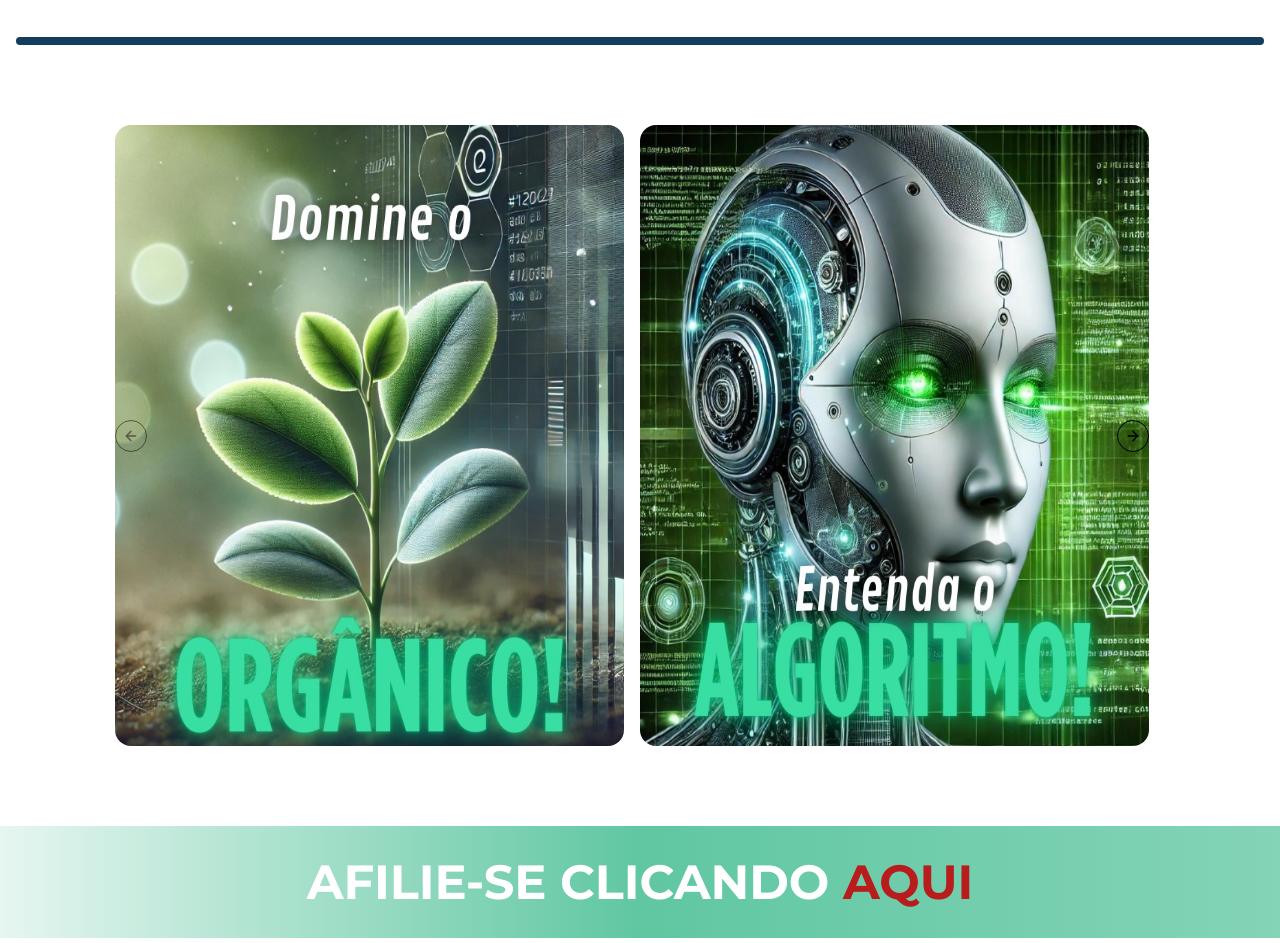
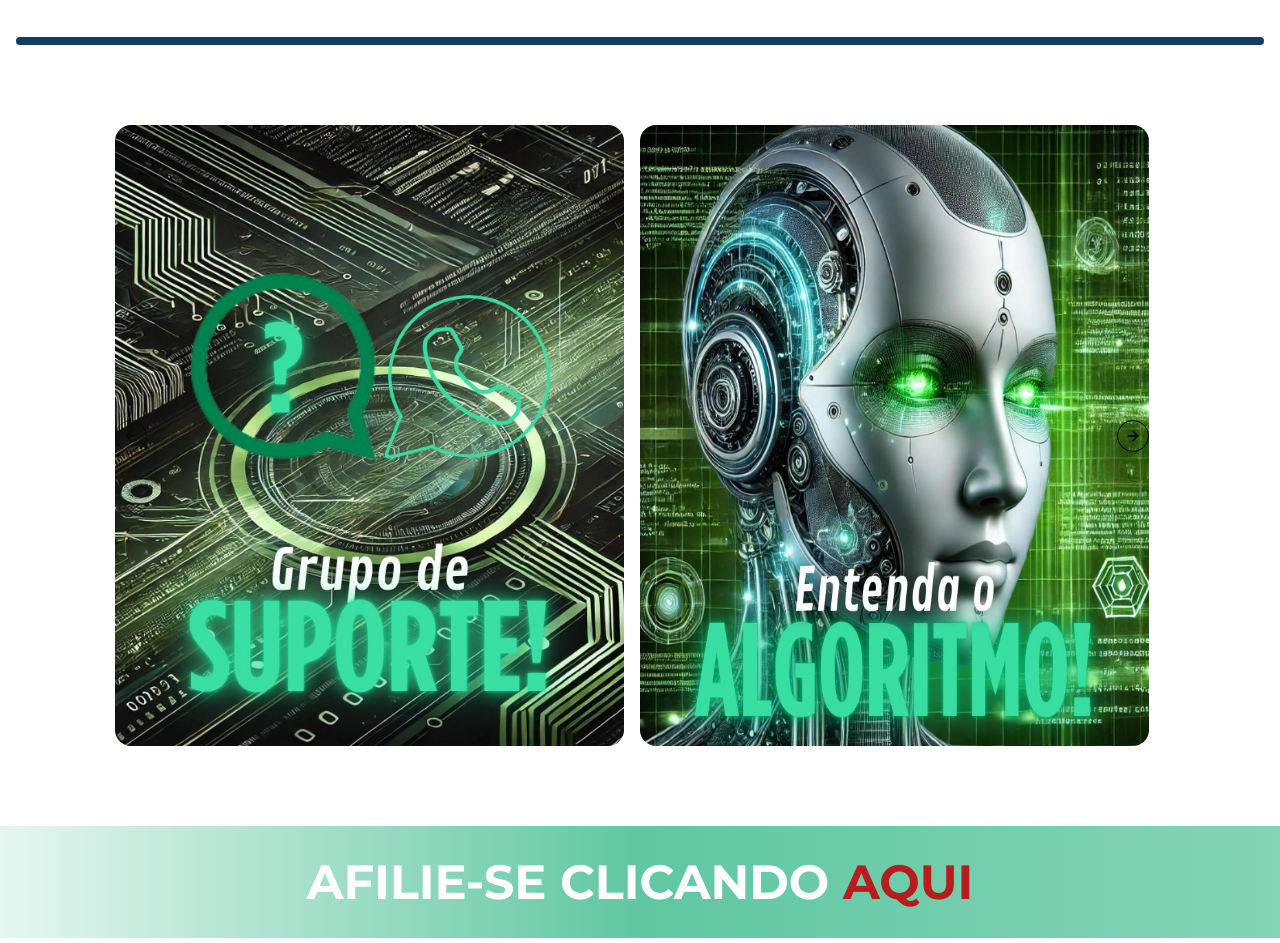
Before and after one commit to luizArlochi/website-segredos-do-instagram, a React (Vite) app in the folder website-sdi/: page / in a window 1280 px wide. Shown: the part 4020-4963 px from the top of the page. Built offline with nearby package versions, Linux system fonts and the light colour scheme.

Commit message:
fix img path

```diff
--- a/website-sdi/src/App.tsx
+++ b/website-sdi/src/App.tsx
@@ -2,7 +2,7 @@ import React from 'react';
 import Header from './components/Header';
 import Feedback from './components/Feedback';
 import Trail from './components/Trail';
-import GiftBox from './components/GiftBox';
+import Carousel from './components/Carousel';
 import Video from './components/Video';
 import Footer from './components/Footer';
 import './App.css';
@@ -16,7 +16,7 @@ function App() {
       <Video />
       <Feedback />
       <Trail />
-      <GiftBox />
+      <Carousel />
       <Footer />
     </div>
   );
--- a/website-sdi/src/components/GiftBox.tsx
+++ b/website-sdi/src/components/Carousel.tsx
@@ -1,16 +1,21 @@
 import React from 'react';
 import { Carousel, CarouselContent, CarouselItem, CarouselPrevious, CarouselNext } from '@/components/ui/carousel';
 import { useDeviceType } from '@/utils/DevicesTypes';
+import GrowImg from "../assets/support-img.png"
+import RobotImg from "../assets/robot-img.png"
+import GiftBoxImg from "../assets/giftbox.png"
+import CellImg from "../assets/cell-img.png"
+import SupportImg from "../assets/support-img.png"
 
-const GiftBox: React.FC = () => {
+const CarouselInfo: React.FC = () => {
   const { isMobile } = useDeviceType();
 
   const carouselImages = [
-    '/website-segredos-do-instagram/src/assets/grow-img.png',
-    '/website-segredos-do-instagram/src/assets/robot-img.png',
-    '/website-segredos-do-instagram/src/assets/giftbox.png',
-    '/website-segredos-do-instagram/src/assets/cell-img.png',
-    '/website-segredos-do-instagram/src/assets/support-img.png',
+    GrowImg,
+    RobotImg,
+    GiftBoxImg,
+    CellImg,
+    SupportImg,
   ];
 
   return (
@@ -40,4 +45,4 @@ const GiftBox: React.FC = () => {
   );
 }
 
-export default GiftBox;
+export default CarouselInfo;
--- a/website-sdi/src/components/Trail.tsx
+++ b/website-sdi/src/components/Trail.tsx
@@ -1,14 +1,18 @@
 import React from 'react';
 import { useDeviceType } from '@/utils/DevicesTypes';
+import ChessImg from "../assets/chess-img.png";
+import EyeImg from "../assets/eye-img.png";
+import BrainImg from "../assets/brain-img.png";
+import ClickImg from "../assets/click-img.png";
 
 const Trail: React.FC = () => {
   const { isMobile } = useDeviceType();
 
   const trailItems = [
-    { image: '/website-segredos-do-instagram/src/assets/chess-img.png', text: 'ESTRATÉGIAS DE CONTEÚDO VENCEDORA' },
-    { image: '/website-segredos-do-instagram/src/assets/eye-img.png', text: 'IDENTIDADE VISUAL DA MARCA IMPACTANTE' },
-    { image: '/website-segredos-do-instagram/src/assets/brain-img.png', text: 'COMPREENSÃO DO ALGORITMO DO INSTAGRAM' },
-    { image: '/website-segredos-do-instagram/src/assets/click-img.png', text: 'ESTRATÉGIAS AVANÇADAS DE CRESCIMENTO' },
+    { image: ChessImg, text: 'ESTRATÉGIAS DE CONTEÚDO VENCEDORA' },
+    { image: EyeImg, text: 'IDENTIDADE VISUAL DA MARCA IMPACTANTE' },
+    { image: BrainImg, text: 'COMPREENSÃO DO ALGORITMO DO INSTAGRAM' },
+    { image: ClickImg, text: 'ESTRATÉGIAS AVANÇADAS DE CRESCIMENTO' },
   ];
 
   return (
```
